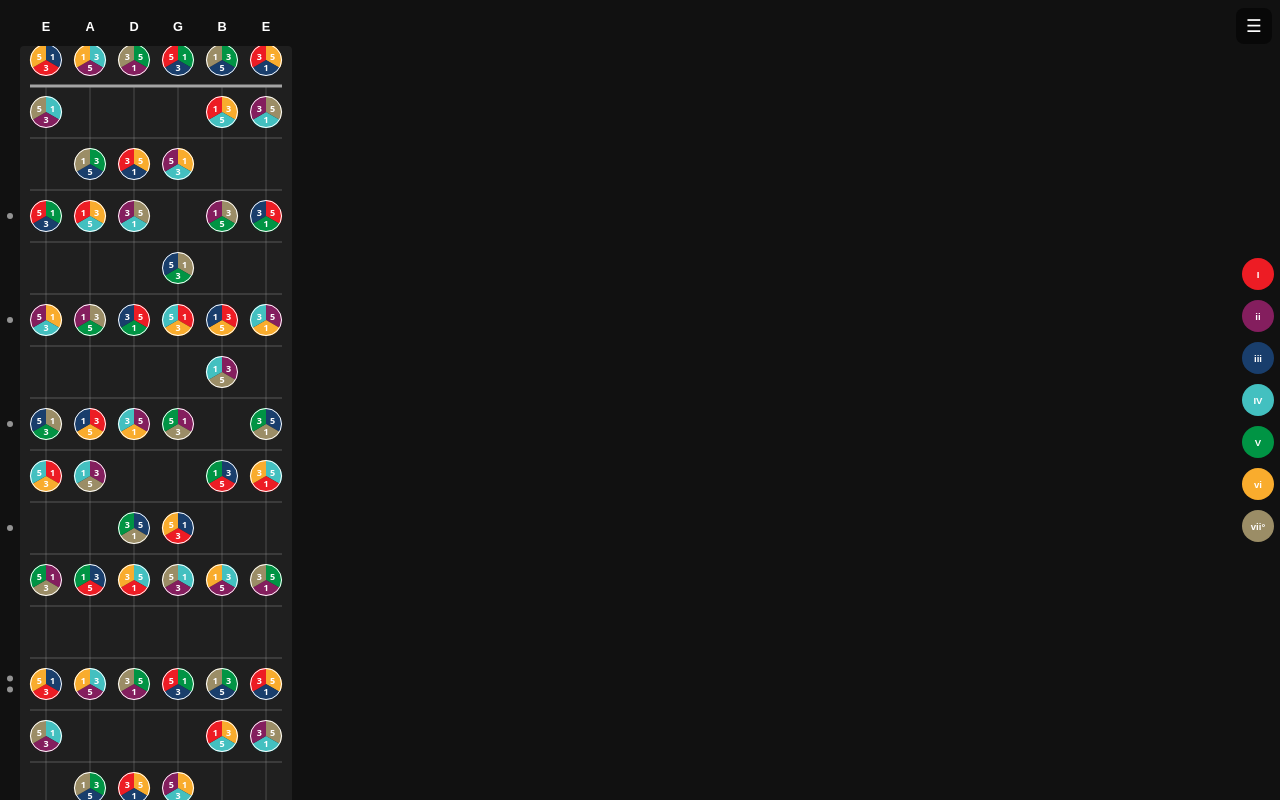
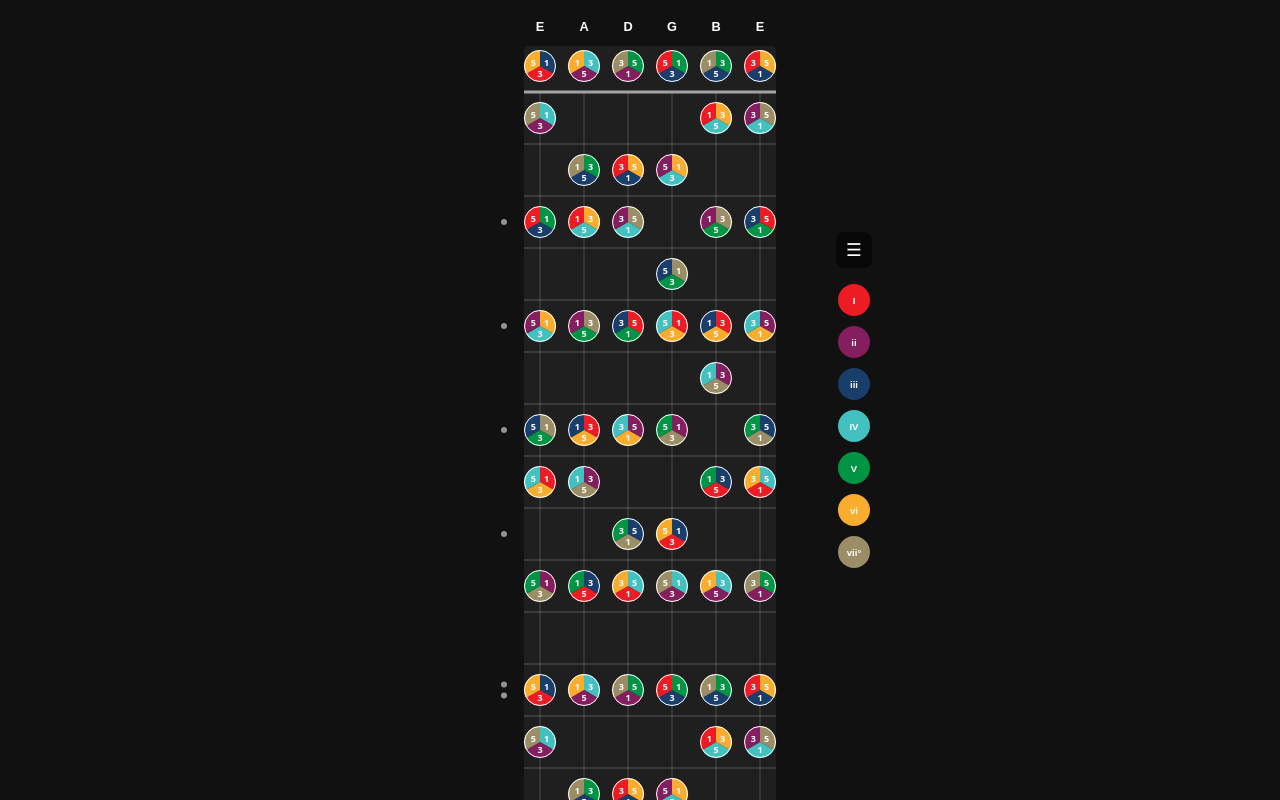
Before and after one commit to radonjaws/GVL-Web, a Vue app: page / in a window 1280 px wide. Built offline with nearby package versions, Linux system fonts and the light colour scheme.

Commit message:
UI centering and minor view issues fixed

```diff
--- a/src/App.vue
+++ b/src/App.vue
@@ -72,10 +72,13 @@ function degreeCircleStyle(degreeIndex: number) {
 <template>
   <div class="app-root">
 
-    <!-- ── Main column: string toggles + scrollable fretboard ── -->
+    <!-- ── Center wrapper: sized to fretboard content, centered on screen ── -->
+    <div class="center-wrapper">
+
+      <!-- Fretboard column -->
       <div class="fretboard-column">
 
-      <!-- String name toggles (above scroll, stays fixed) -->
+        <!-- String name toggles -->
         <div
           class="string-toggles"
           :style="{ paddingLeft: togglePaddingLeft, gap: toggleGap }"
@@ -104,7 +107,11 @@ function degreeCircleStyle(degreeIndex: number) {
         </div>
       </div>
 
-    <!-- ── Right sidebar: degree toggles ── -->
+      <!-- ── Right controls: menu + degree toggles, 50px right of fretboard ── -->
+      <div class="right-controls">
+        <button class="menu-btn" @click="menuOpen = !menuOpen" aria-label="Toggle settings">
+          <span>{{ menuOpen ? '✕' : '☰' }}</span>
+        </button>
         <div class="degree-sidebar">
           <button
             v-for="deg in 7"
@@ -119,11 +126,9 @@ function degreeCircleStyle(degreeIndex: number) {
             </span>
           </button>
         </div>
+      </div>
 
-    <!-- ── Hamburger button ── -->
-    <button class="menu-btn" @click="menuOpen = !menuOpen" aria-label="Toggle settings">
-      <span>{{ menuOpen ? '✕' : '☰' }}</span>
-    </button>
+    </div>
 
     <!-- ── Settings overlay ── -->
     <Transition name="settings">
@@ -139,7 +144,7 @@ function degreeCircleStyle(degreeIndex: number) {
 /* ── Root ─────────────────────────────────────────────────────────── */
 .app-root {
   display: flex;
-  flex-direction: row;
+  justify-content: center;
   height: 100svh;
   width: 100vw;
   background: #111;
@@ -149,12 +154,22 @@ function degreeCircleStyle(degreeIndex: number) {
   position: relative;
 }
 
+/* ── Center wrapper ───────────────────────────────────────────────── */
+/* Width is driven by fretboard SVG content; wrapper is centered. */
+/* Right controls hang off the right side via position:absolute.  */
+.center-wrapper {
+  position: relative;
+  display: flex;
+  flex-direction: column;
+  height: 100svh;
+  flex-shrink: 0;
+}
+
 /* ── Fretboard column ─────────────────────────────────────────────── */
 .fretboard-column {
   display: flex;
   flex-direction: column;
   flex: 1;
-  min-width: 0;
   overflow: hidden;
 }
 
@@ -190,15 +205,26 @@ function degreeCircleStyle(degreeIndex: number) {
   padding-bottom: 16px;
 }
 
+/* ── Right controls ───────────────────────────────────────────────── */
+/* Positioned 50px to the right of the fretboard column.            */
+.right-controls {
+  position: absolute;
+  left: calc(100% + 50px);
+  top: 0;
+  bottom: 0;
+  display: flex;
+  flex-direction: column;
+  align-items: center;
+  justify-content: center;
+  gap: 16px;
+}
+
 /* ── Degree sidebar ───────────────────────────────────────────────── */
 .degree-sidebar {
   display: flex;
   flex-direction: column;
   align-items: center;
-  justify-content: center;
   gap: 10px;
-  padding: 8px 6px;
-  flex-shrink: 0;
 }
 .degree-btn {
   display: flex;
@@ -221,10 +247,6 @@ function degreeCircleStyle(degreeIndex: number) {
 
 /* ── Hamburger ────────────────────────────────────────────────────── */
 .menu-btn {
-  position: absolute;
-  top: 8px;
-  right: 8px;
-  z-index: 20;
   background: rgba(0,0,0,0.55);
   border: none;
   color: #fff;
@@ -236,6 +258,7 @@ function degreeCircleStyle(degreeIndex: number) {
   display: flex;
   align-items: center;
   justify-content: center;
+  flex-shrink: 0;
 }
 .menu-btn:hover { background: rgba(255,255,255,0.12); }
 
--- a/src/components/FretboardSVG.vue
+++ b/src/components/FretboardSVG.vue
@@ -137,11 +137,11 @@ const DOT_GAP = 5
     :viewBox="`0 0 ${W} ${H}`"
     xmlns="http://www.w3.org/2000/svg"
   >
-    <!-- Fretboard background -->
+    <!-- Fretboard background: spans exactly the fret line extents -->
     <rect
-      :x="FRET_MARKER_WIDTH"
+      :x="fretLineX1()"
       y="0"
-      :width="W - FRET_MARKER_WIDTH"
+      :width="fretLineX2(stringCount) - fretLineX1()"
       :height="H"
       rx="4"
       fill="rgba(255,255,255,0.06)"
--- a/src/fretboardGeometry.ts
+++ b/src/fretboardGeometry.ts
@@ -4,7 +4,7 @@ export const NOTE_SIZE = 32
 export const H_SPACING = 12
 export const V_SPACING = 20
 export const H_PADDING = 10
-export const V_PADDING_TOP = 24
+export const V_PADDING_TOP = 30
 export const V_PADDING_BOTTOM = 20
 export const FRET_MARKER_WIDTH = 20   // left column for fret marker dots
 
```
Lines whose indentation alone changed are shown as unchanged.
